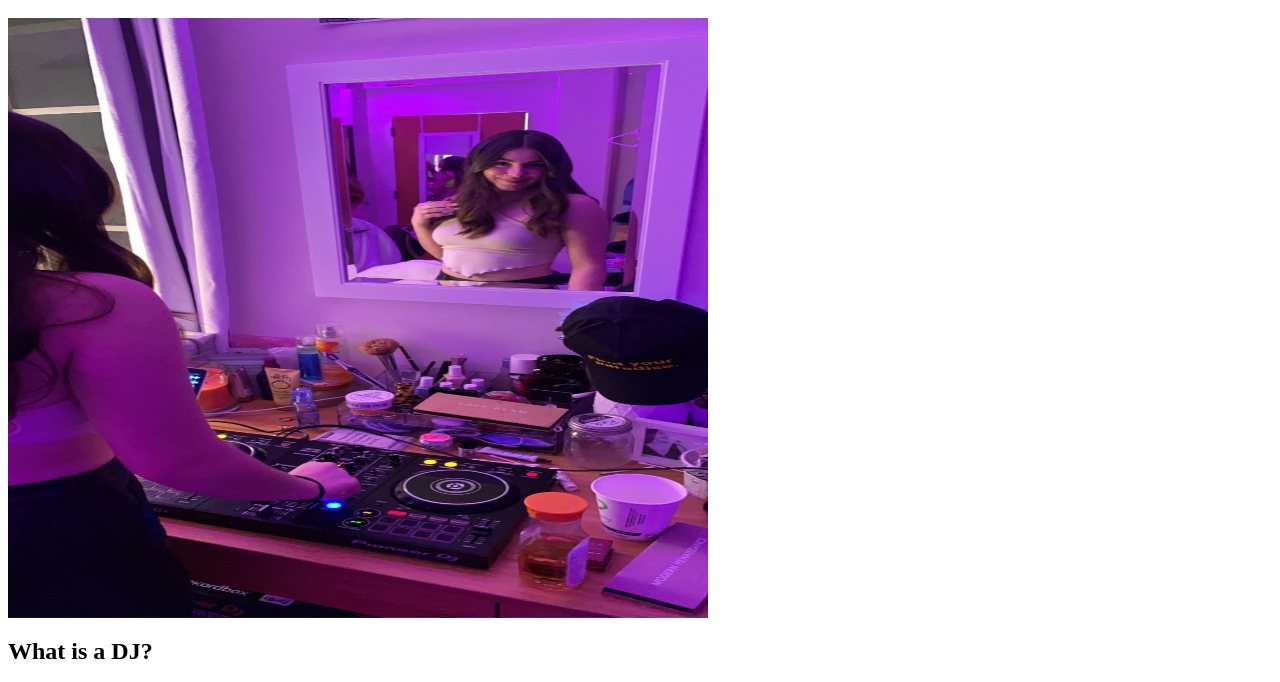
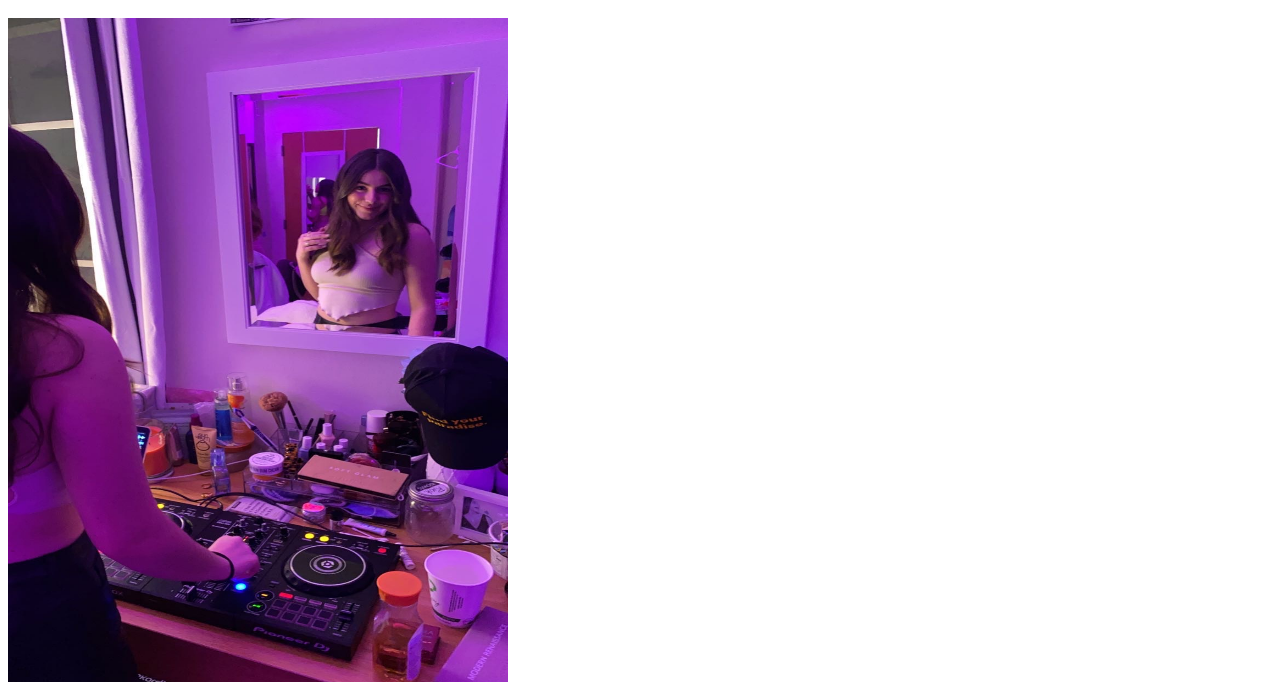
Before and after one commit to jennafarber/jennafarber.github.io, a plain HTML site: page wa/wa3.html in a window 1280 px wide. Shown: the part 48-730 px from the top of the page. Drawn offline with Linux system fonts and the light colour scheme.

Commit message:
Update wa3.html

```diff
--- a/wa/wa3.html
+++ b/wa/wa3.html
@@ -3,7 +3,7 @@
     <body>
     <section id="disc-jockey"></section>
         <h1>DISC JOKCKEY</h1>
-        <img src="img/DjPic.JPG"  width="700" height="600">
+        <img src="img/DjPic.JPG"  width="500" height="700">
     <section id="what-is-a-dj"></section>
         <h2>What is a DJ?<a href="img/DjPic.JPG"></a></h2>
         <p> A disc jockey, more commonly abbreviated as DJ, is a person who plays recorded music for an audience.
```
